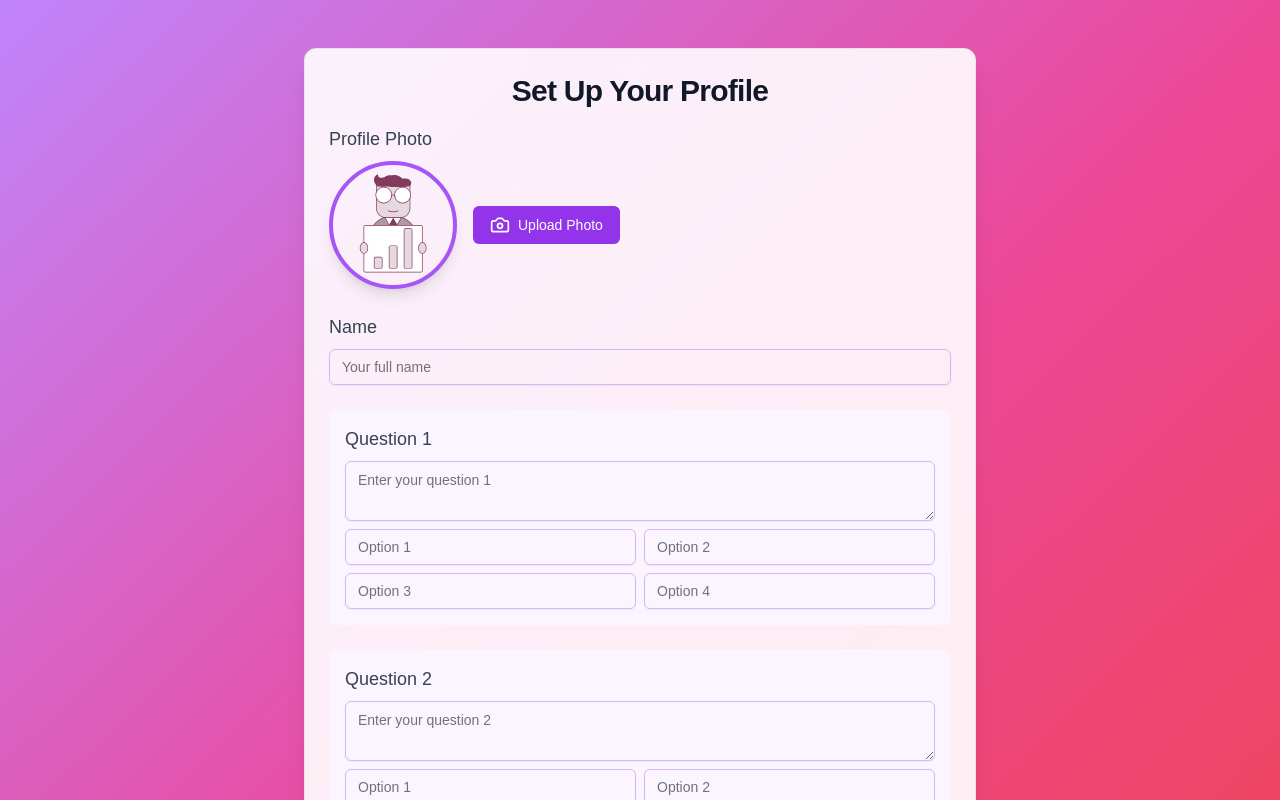
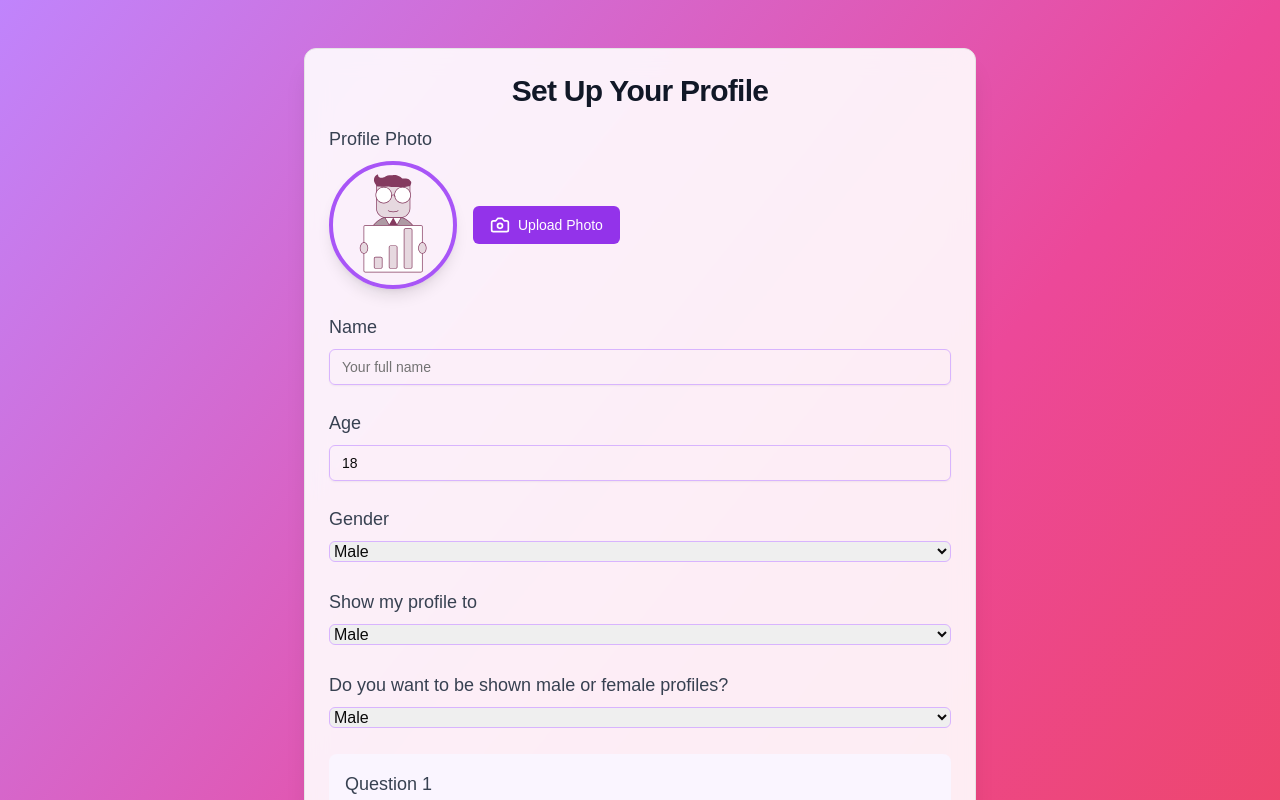
Before and after one commit to Joshua-Onley/Elucidate, a Next.js app: page /profile in a window 1280 px wide. Shown: the top 800 px of the page. Built offline with nearby package versions, Linux system fonts and the light colour scheme.

Commit message:
updated profile setup form so that users can select who their profile is shown to and what profiles they want to see. In the future more options should be added other than just male/female

```diff
--- a/src/app/api/users/profilesetup/route.ts
+++ b/src/app/api/users/profilesetup/route.ts
@@ -4,7 +4,11 @@ import pool from '../../../lib/db';
 interface RequestBody {
     name: string;
     photo: string;
-    email: string;  // Include email in the request
+    email: string;
+    age: number;
+    gender: 'male' | 'female';
+    showUserProfileTo: 'men' | 'women';
+    showToUser: 'men' | 'women';
     questions: Array<{
         question: string;
         options: string[];
@@ -13,12 +17,12 @@ interface RequestBody {
 }
 
 export async function POST(req: Request) {
-    const { name, photo, email, questions }: RequestBody = await req.json();
+    const { name, photo, email, age, gender, showUserProfileTo, showToUser, questions }: RequestBody = await req.json();
 
-    // Check if name, photo, email, and questions are provided
-    if (!name || !photo || !email || !questions || !Array.isArray(questions)) {
+    // Validate required fields
+    if (!name || !photo || !email || !age || !gender || !showUserProfileTo || !showToUser || !questions || !Array.isArray(questions)) {
         return NextResponse.json(
-            { message: 'Name, photo, email, and questions are required' },
+            { message: 'Name, photo, email, age, gender, preferences, and questions are required' },
             { status: 400 }
         );
     }
@@ -42,13 +46,24 @@ export async function POST(req: Request) {
         // Get the user_id from the existing user
         const userId = userResult.rows[0].user_id;
 
-        // Update the user's name and photo
+        // Update the user's name, photo, age, gender, and preferences
         await pool.query(
-            `UPDATE users SET name = $1, photo = $2 WHERE user_id = $3`,
-            [name, photo, userId]
+            `UPDATE users
+             SET name = $1, photo = $2, age = $3, gender = $4,
+                 showUserProfileTo = $5, showToUser = $6
+             WHERE user_id = $7`,
+            [
+                name,
+                photo,
+                age,
+                gender,
+                showUserProfileTo,
+                showToUser,
+                userId,
+            ]
         );
 
-        // Insert the user's questions
+        // Insert or update the user's questions
         for (const question of questions) {
             const { question: questionText, options, correctAnswer } = question;
 
--- a/src/app/profile/page.tsx
+++ b/src/app/profile/page.tsx
@@ -13,6 +13,10 @@ import { useSearchParams, useRouter } from 'next/navigation';
 
 interface FormValues {
     name: string;
+    age: number;
+    gender: "male" | "female";
+    showUserProfileTo: "male" | "female";
+    showToUser: "male" | "female";
     email: string | null;
     questions: Array<{
       question: string;
@@ -31,6 +35,10 @@ export default function ProfileSetup() {
   const [photoPreview, setPhotoPreview] = useState<string | null>(null);
   const [formValues, setFormValues] = useState<FormValues>({
     name: '',
+    age: 18, // Default age
+    gender: "male", // Default gender
+    showUserProfileTo: "male", // Default preference
+    showToUser: "male", // Default preference
     email: emailFromQuery,
     questions: Array(3).fill(null).map(() => ({
       question: '',
@@ -38,6 +46,7 @@ export default function ProfileSetup() {
       correctAnswer: '0',
     })),
   });
+
   const [loading, setLoading] = useState(false);
   const [error, setError] = useState<string | null>(null);
 
@@ -84,15 +93,14 @@ export default function ProfileSetup() {
     setError(null);
 
     try {
-      const formData = new FormData();
-      formData.append('name', formValues.name);
-      formData.append('photo', photo as File);
-      formData.append('questions', JSON.stringify(formValues.questions));
-
       const response = await fetch('/api/users/profilesetup', {
         method: 'POST',
         body: JSON.stringify({
           name: formValues.name,
+          age: formValues.age,
+          gender: formValues.gender,
+          showUserProfileTo: formValues.showUserProfileTo,
+          showToUser: formValues.showToUser,
           email: formValues.email,
           photo: photo?.name || '',
           questions: formValues.questions,
@@ -109,7 +117,7 @@ export default function ProfileSetup() {
       }
 
       alert('Profile setup successful!');
-      router.push(`/home?email=${encodeURIComponent(formValues.email || '')}`)
+      router.push(`/home?email=${encodeURIComponent(formValues.email || '')}`);
     } catch (err: unknown) {
       if (err instanceof Error) {
         setError(err.message || 'An unknown error occurred');
@@ -160,6 +168,62 @@ export default function ProfileSetup() {
             </div>
 
             <div className="space-y-2">
+  <Label htmlFor="age" className="text-lg font-medium text-gray-700">Age</Label>
+  <Input
+    id="age"
+    type="number"
+    min="18" // Assuming 18 is the minimum age
+    placeholder="Your age"
+    required
+    className="border-purple-300 focus:border-purple-500 focus:ring-purple-500"
+    value={formValues.age}
+    onChange={(e) => setFormValues({ ...formValues, age: parseInt(e.target.value, 10) })}
+  />
+</div>
+
+<div className="space-y-2">
+  <Label htmlFor="gender" className="text-lg font-medium text-gray-700">Gender</Label>
+  <select
+    id="gender"
+    className="w-full border border-purple-300 rounded-md focus:border-purple-500 focus:ring-purple-500"
+    value={formValues.gender}
+    onChange={(e) => setFormValues({ ...formValues, gender: e.target.value as "male" | "female" })}
+  >
+    <option value="male">Male</option>
+    <option value="female">Female</option>
+  </select>
+</div>
+
+<div className="space-y-2">
+  <Label htmlFor="showUserProfileTo" className="text-lg font-medium text-gray-700">Show my profile to</Label>
+  <select
+    id="showUserProfileTo"
+    className="w-full border border-purple-300 rounded-md focus:border-purple-500 focus:ring-purple-500"
+    value={formValues.showUserProfileTo}
+    onChange={(e) => setFormValues({ ...formValues, showUserProfileTo: e.target.value as "male" | "female" })}
+  >
+    <option value="male">Male</option>
+    <option value="female">Female</option>
+  </select>
+</div>
+
+<div className="space-y-2">
+  <Label htmlFor="showToUser" className="text-lg font-medium text-gray-700">Do you want to be shown male or female profiles?</Label>
+  <select
+    id="showToUser"
+    className="w-full border border-purple-300 rounded-md focus:border-purple-500 focus:ring-purple-500"
+    value={formValues.showToUser}
+    onChange={(e) => setFormValues({ ...formValues, showToUser: e.target.value as "male" | "female" })}
+  >
+    <option value="male">Male</option>
+    <option value="female">Female</option>
+  </select>
+</div>
+
+
+
+
+            <div className="space-y-2">
 
               <Input
                     id="email"
@@ -194,7 +258,7 @@ export default function ProfileSetup() {
 
             {error && <p className="text-red-500">{error}</p>}
 
-            <Button type="submit" disabled={loading} className="w-full bg-gradient-to-r from-purple-600 to-pink-600 hover:from-purple-700 hover:to-pink-700 text-white font-bold py-3 rounded-md transition duration-300 ease-in-out transform hover:scale-105 focus:outline-none focus:ring-2 focus:ring-offset-2 focus:ring-purple-500">
+            <Button type="submit" disabled={loading || !formValues.name || !formValues.email || !photo} className="w-full bg-gradient-to-r from-purple-600 to-pink-600 hover:from-purple-700 hover:to-pink-700 text-white font-bold py-3 rounded-md transition duration-300 ease-in-out transform hover:scale-105 focus:outline-none focus:ring-2 focus:ring-offset-2 focus:ring-purple-500">
               <Sparkles className="w-5 h-5 mr-2" />
               {loading ? 'Saving...' : 'Create Your Elucidate Profile'}
             </Button>
```
